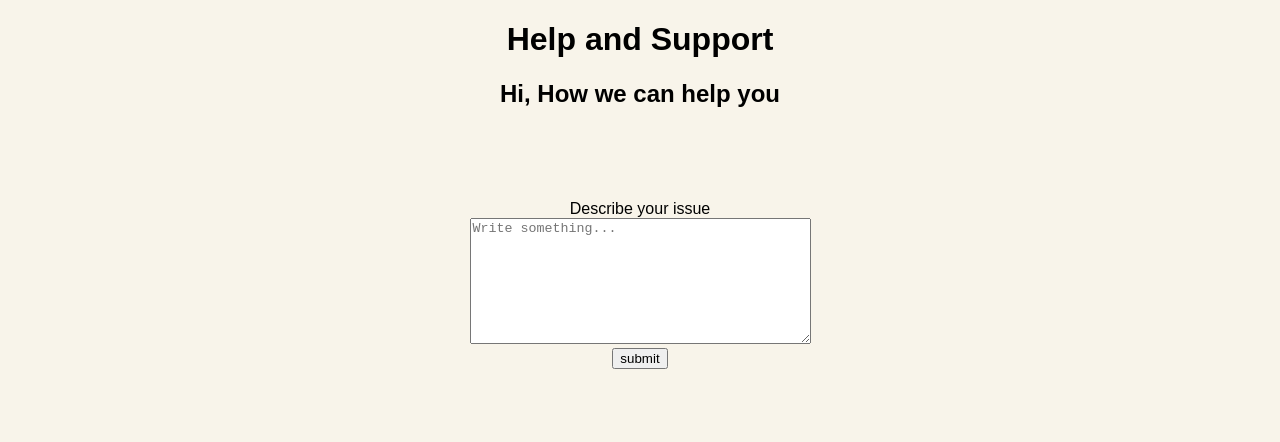
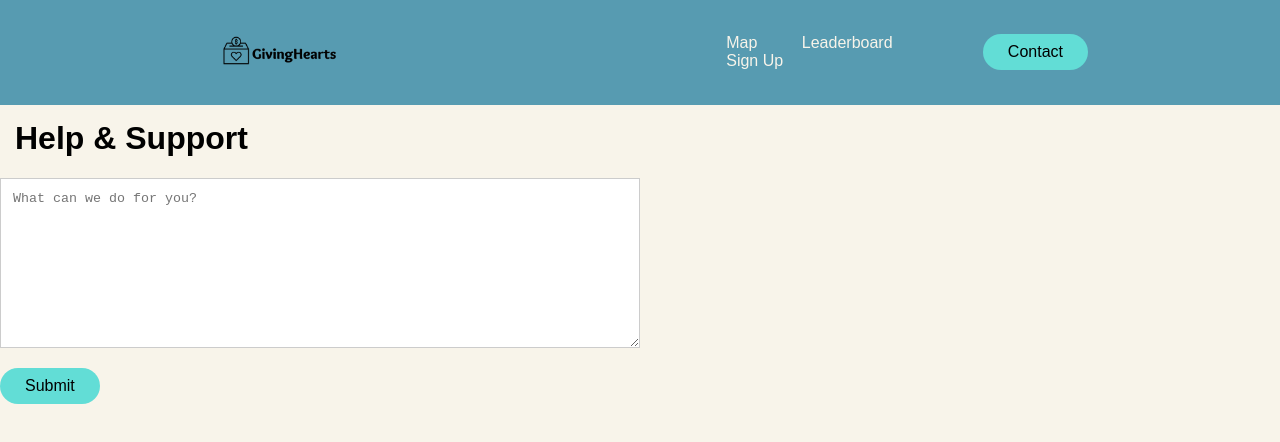
Before and after one commit to tayyab-ilyas/GivingHearts, a plain HTML site: page HaS.html in a window 1280 px wide. Drawn offline with Linux system fonts and the light colour scheme.

Commit message:
alignment&stuff

```diff
--- a/HaS.css
+++ b/HaS.css
@@ -1,14 +1,62 @@
+
+*{
+    box-sizing: border-box;
+    margin:0;
+    padding:0;
+    background-color:;
+}
+li, a, button{
+    font-family: sans-serif;
+    font-size: 16px;
+    color:#F8F4EA;
+    text-decoration: none;
+}
+header{
+    display:flex;
+    justify-content:space-between;
+    align-items:center;
+    padding:5px 15%;
+    background-color: #579bb1;
+}
+
+.logo{
+    cursor:pointer;
+}
+.nav_links{
+    list-style:none;
+}
+.nav_links li{
+    display:inline-block;
+    padding:0px 20px;
+}
+.nav_links li a{
+    transition all 0.3s ease 0s;
+}
+.nav_links li a:hover{
+    color:black;
+}
+button{
+    padding:9px 25px;
+    color: black;
+    background-color: #62ddd6;
+    border:none;
+    border-radius:50px;
+    cursor: pointer;
+    transition: all 0.3s ease 0s;
+
+
+}
+button:hover{
+    background-color: rgba(0, 136, 169, 0);
+
+}
 body {
     background-color: #F8F4EA;
     font-family: sans-serif;
-    text-align: center;
+
 }
 
-hr {
-    border-style: none;
-    border-top-style: dashed;
-    border-color: #579BB1;
-}
+
 
 input[type=submit] {
     background-color: #579BB1;
@@ -17,3 +65,41 @@ input[type=submit] {
     border: none;
     cursor: pointer;
 }
+input[type=submit] {
+    background-color: #579BB1;
+    color: white;
+    padding: 12px 20px;
+    border: none;
+    cursor: pointer;
+  }
+  input[type=submit]:hover {
+    background-color: black;
+  }
+  body{
+    font-family: sans-serif;
+
+    background-color: #F8F4EA;
+  }
+  input[type=text], select, textarea{
+    width:50%;
+    padding:12px;
+    border:1px solid #ccc;
+    margin-top:6px;
+    margin-bottom:16px;
+    resize:vertical;
+  }
+  .column{
+    float:left;
+    width:50%;
+    margin-top:6px;
+    padding:20px;
+  }
+  @media screen and (max-width: 600px) {
+    .column, input[type=submit] {
+      width: 50%;
+      margin-top: 0;
+    }
+}
+h1{
+    padding:15px;
+}
--- a/HaS.html
+++ b/HaS.html
@@ -10,21 +10,31 @@
 </head>
 
 <body>
-    <strong>
-        <h1>Help and Support</h1>
-    </strong>
+    <header>
+        <a href="landing_page.html"><img height="35%" width="35%" class="logo" src="logo final.png" alt="logo"></a>
+        <nav>
+            <ul class="nav_links">
+                <li><a href="#">Map</a></li>
+                <li><a href="#">Leaderboard</a></li>
+                <li><a href="signup.html">Sign Up</a></li>
 
-    <h2>Hi, How we can help you</h2>
-    <br><br><br><br>
+
+
+            </ul>
+        </nav>
+        <a class="cta" href="contact.html"><button>Contact</button></a>
+    </header>
+        <h1>Help & Support</h1>
 
     <form action="" method="post">
-        <label for="issue">Describe your issue</label><br>
-        <textarea name="" value="write something..." id="" cols="40" rows="8"
-            placeholder="Write something..."></textarea><br>
+
+        <textarea id="subject" name="subject" placeholder="What can we do for you?"
+            style="height:170px"></textarea>
+
 
 
     </form>
-    <button onclick="myFunction()">submit</button>
+    <button onclick="myFunction()">Submit</button>
 
     <script>
         function myFunction() {
--- a/login.css
+++ b/login.css
@@ -1,7 +1,7 @@
 body {
     background-color: #F8F4EA;
     font-family: sans-serif;
-    text-align: center;
+
 }
 
 
@@ -40,6 +40,7 @@ button:hover {
     width: auto;
     padding: 10px 18px;
     background-color: #f44336;
+    float: left;
 }
 
 
@@ -52,8 +53,9 @@ button:hover {
 
 
 span.psw {
-    float: right;
+
     padding-top: 16px;
+    float: left;
 }
 
 
```
Also changed, not shown: login.html (+2 -2 lines).
